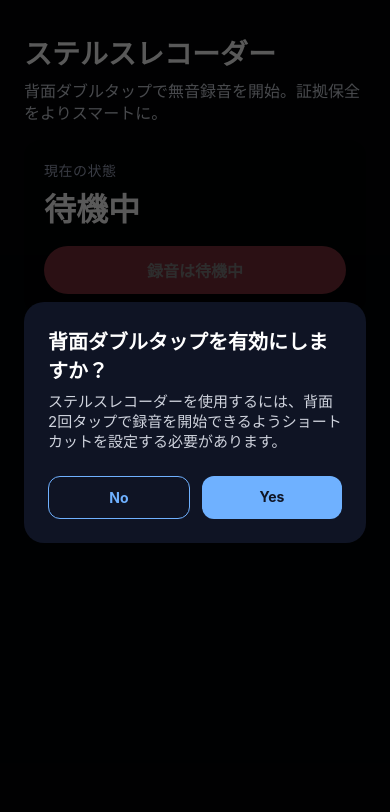
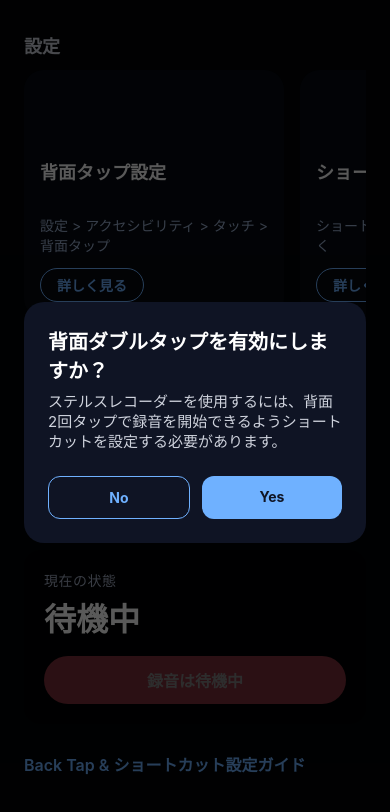
Before and after one commit to jime0083/StealthRecorder, a React Native app in the folder StealthRecorder/: screen / in a window 390 px wide. Shown: the top 812 px of the page. Built offline with nearby package versions, Linux system fonts and the light colour scheme.

Commit message:
操作画面追加

```diff
--- a/StealthRecorder/App.tsx
+++ b/StealthRecorder/App.tsx
@@ -7,6 +7,7 @@ import {
   Modal,
   NativeModules,
   Pressable,
+  ScrollView,
   SafeAreaView,
   StatusBar,
   StyleSheet,
@@ -24,6 +25,15 @@ type RecorderModule = {
   isRecording: () => Promise<boolean>;
 };
 
+type SettingSlide = {
+  id: string;
+  title: string;
+  subtitle: string;
+  description: string;
+  actionLabel: string;
+  onAction?: () => void;
+};
+
 const recorderModule: RecorderModule | undefined =
   NativeModules.RecorderManager;
 
@@ -32,6 +42,7 @@ const App = (): React.JSX.Element => {
   const [showOnboarding, setShowOnboarding] = useState(false);
   const [guideExpanded, setGuideExpanded] = useState(false);
   const [permissionChecked, setPermissionChecked] = useState(false);
+  const [selectedSlide, setSelectedSlide] = useState<SettingSlide | null>(null);
 
   const syncRecordingState = useCallback(() => {
     if (!recorderModule) {
@@ -124,6 +135,18 @@ const App = (): React.JSX.Element => {
     }
   }, []);
 
+  const openRecorderTestGuide = useCallback(() => {
+    ensurePermission();
+    Alert.alert(
+      '録音テストの流れ',
+      [
+        '1. アプリ内のステータスカードで「録音中」と表示されるか確認。',
+        '2. 背面ダブルタップでショートカットを起動し録音開始。',
+        '3. 再度アプリに戻り「録音停止」ボタンで保存できるか確認。',
+      ].join('\n'),
+    );
+  }, [ensurePermission]);
+
   const stopRecording = useCallback(async () => {
     if (!recorderModule) {
       Alert.alert('iOS専用機能', '録音機能はiOSデバイスでのみ利用できます。');
@@ -148,6 +171,39 @@ const App = (): React.JSX.Element => {
     [],
   );
 
+  const settingSlides = useMemo<SettingSlide[]>(
+    () => [
+      {
+        id: 'accessibility',
+        title: '背面タップ設定',
+        subtitle: '設定 > アクセシビリティ > タッチ > 背面タップ',
+        description:
+          'iPhone設定アプリを開き、ダブルタップ動作にショートカットを割り当てます。感度が低い場合は同画面で調整してください。',
+        actionLabel: '設定アプリを開く',
+        onAction: openBackTapSettings,
+      },
+      {
+        id: 'shortcut',
+        title: 'ショートカット割り当て',
+        subtitle: 'ショートカットアプリで URL を開く',
+        description:
+          'ショートカットアプリで「URLを開く」アクションを追加し、stealthrecorder://start（録音開始）や stop（録音停止）を設定します。',
+        actionLabel: 'ショートカットを開く',
+        onAction: openShortcuts,
+      },
+      {
+        id: 'test',
+        title: '録音テスト',
+        subtitle: '無音録音のチェック',
+        description:
+          '背面タップで録音が開始されるか、アプリ内ボタンで停止と保存ができるか確認してください。録音後はファイルアプリから音声を確認できます。',
+        actionLabel: 'テスト手順を見る',
+        onAction: openRecorderTestGuide,
+      },
+    ],
+    [openBackTapSettings, openRecorderTestGuide, openShortcuts],
+  );
+
   return (
     <ImageBackground
       source={require('./assets/background.png')}
@@ -156,6 +212,37 @@ const App = (): React.JSX.Element => {
       <StatusBar barStyle="light-content" />
       <SafeAreaView style={styles.safeArea}>
         <View style={styles.content}>
+          <Text style={styles.settingTitle}>設定</Text>
+          <ScrollView
+            horizontal
+            showsHorizontalScrollIndicator={false}
+            pagingEnabled
+            contentContainerStyle={styles.slideContainer}>
+            {settingSlides.map(slide => (
+              <Pressable
+                key={slide.id}
+                onPress={() => setSelectedSlide(slide)}
+                style={styles.slideCard}>
+                <ImageBackground
+                  source={require('./assets/background.png')}
+                  style={styles.slideImage}
+                  imageStyle={styles.slideImageInner}>
+                  <View style={styles.slideImageOverlay}>
+                    <Text style={styles.slideTitle}>{slide.title}</Text>
+                  </View>
+                </ImageBackground>
+                <View style={styles.slideBody}>
+                  <Text style={styles.slideSubtitle}>{slide.subtitle}</Text>
+                  <Pressable
+                    style={styles.slideButton}
+                    onPress={() => setSelectedSlide(slide)}>
+                    <Text style={styles.slideButtonText}>詳しく見る</Text>
+                  </Pressable>
+                </View>
+              </Pressable>
+            ))}
+          </ScrollView>
+
           <Text style={styles.title}>ステルスレコーダー</Text>
           <Text style={styles.subtitle}>
             背面ダブルタップで無音録音を開始。証拠保全をよりスマートに。
@@ -222,6 +309,52 @@ const App = (): React.JSX.Element => {
         </View>
       </SafeAreaView>
 
+      <Modal
+        visible={!!selectedSlide}
+        animationType="fade"
+        transparent
+        onRequestClose={() => setSelectedSlide(null)}>
+        <View style={styles.modalBackdrop}>
+          <View style={styles.slideModalContent}>
+            <ImageBackground
+              source={require('./assets/background.png')}
+              style={styles.slideModalImage}
+              imageStyle={styles.slideModalImageInner}>
+              <View style={styles.slideModalOverlay}>
+                <Text style={styles.slideModalTitle}>
+                  {selectedSlide?.title}
+                </Text>
+                <Text style={styles.slideModalSubtitle}>
+                  {selectedSlide?.subtitle}
+                </Text>
+              </View>
+            </ImageBackground>
+            <Text style={styles.slideModalDescription}>
+              {selectedSlide?.description}
+            </Text>
+            <View style={styles.modalActions}>
+              {selectedSlide?.onAction ? (
+                <Pressable
+                  style={[styles.modalButton, styles.modalButtonPrimary]}
+                  onPress={() => {
+                    selectedSlide?.onAction?.();
+                    setSelectedSlide(null);
+                  }}>
+                  <Text style={styles.modalButtonPrimaryText}>
+                    {selectedSlide?.actionLabel}
+                  </Text>
+                </Pressable>
+              ) : null}
+              <Pressable
+                style={[styles.modalButton, styles.modalButtonSecondary]}
+                onPress={() => setSelectedSlide(null)}>
+                <Text style={styles.modalButtonSecondaryText}>閉じる</Text>
+              </Pressable>
+            </View>
+          </View>
+        </View>
+      </Modal>
+
       <Modal visible={showOnboarding} animationType="fade" transparent>
         <View style={styles.modalBackdrop}>
           <View style={styles.modalContent}>
@@ -271,6 +404,58 @@ const styles = StyleSheet.create({
     paddingHorizontal: 24,
     paddingTop: 32,
     paddingBottom: 48,
+  },
+  settingTitle: {
+    color: '#cfd3dd',
+    fontSize: 18,
+    fontWeight: '600',
+    marginBottom: 12,
+  },
+  slideContainer: {
+    paddingBottom: 16,
+  },
+  slideCard: {
+    width: 260,
+    marginRight: 16,
+    borderRadius: 20,
+    overflow: 'hidden',
+    backgroundColor: 'rgba(8,12,20,0.85)',
+  },
+  slideImage: {
+    height: 130,
+    justifyContent: 'flex-end',
+  },
+  slideImageInner: {
+    opacity: 0.55,
+  },
+  slideImageOverlay: {
+    padding: 16,
+  },
+  slideTitle: {
+    color: '#fff',
+    fontSize: 18,
+    fontWeight: '700',
+  },
+  slideBody: {
+    padding: 16,
+    gap: 12,
+  },
+  slideSubtitle: {
+    color: '#9fb3d4',
+    fontSize: 14,
+    lineHeight: 20,
+  },
+  slideButton: {
+    alignSelf: 'flex-start',
+    borderRadius: 999,
+    borderWidth: 1,
+    borderColor: '#6fb1ff',
+    paddingVertical: 6,
+    paddingHorizontal: 16,
+  },
+  slideButtonText: {
+    color: '#6fb1ff',
+    fontWeight: '600',
   },
   title: {
     color: '#ffffff',
@@ -374,6 +559,39 @@ const styles = StyleSheet.create({
     borderRadius: 20,
     padding: 24,
   },
+  slideModalContent: {
+    backgroundColor: '#0f1424',
+    borderRadius: 24,
+    overflow: 'hidden',
+    width: '100%',
+  },
+  slideModalImage: {
+    height: 180,
+  },
+  slideModalImageInner: {
+    opacity: 0.5,
+  },
+  slideModalOverlay: {
+    flex: 1,
+    justifyContent: 'flex-end',
+    padding: 20,
+    backgroundColor: 'rgba(0,0,0,0.2)',
+  },
+  slideModalTitle: {
+    color: '#fff',
+    fontSize: 22,
+    fontWeight: '700',
+  },
+  slideModalSubtitle: {
+    color: '#cfd3dd',
+    marginTop: 6,
+  },
+  slideModalDescription: {
+    color: '#cfd3dd',
+    padding: 20,
+    fontSize: 15,
+    lineHeight: 22,
+  },
   modalTitle: {
     color: '#fff',
     fontSize: 20,
```
Also changed, not shown: 2 other files (tests, documents, lock files or other folders).
